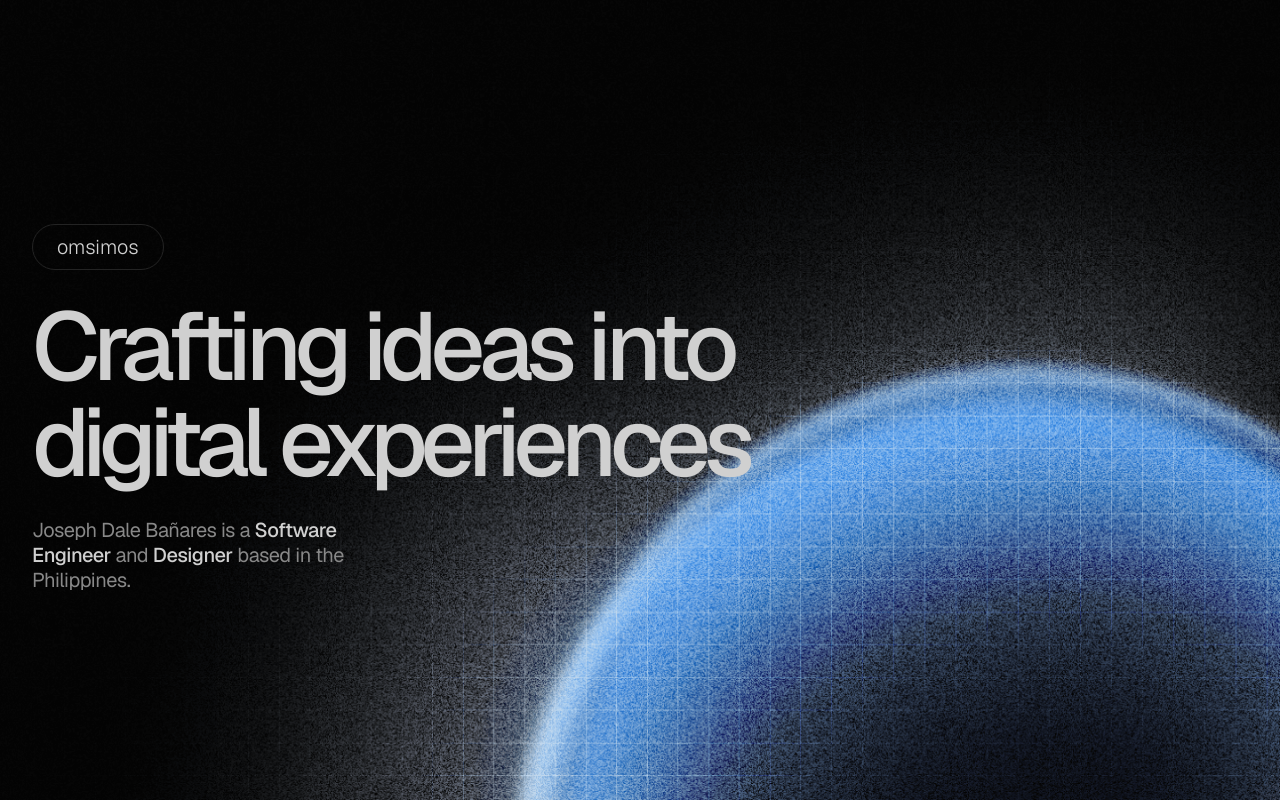
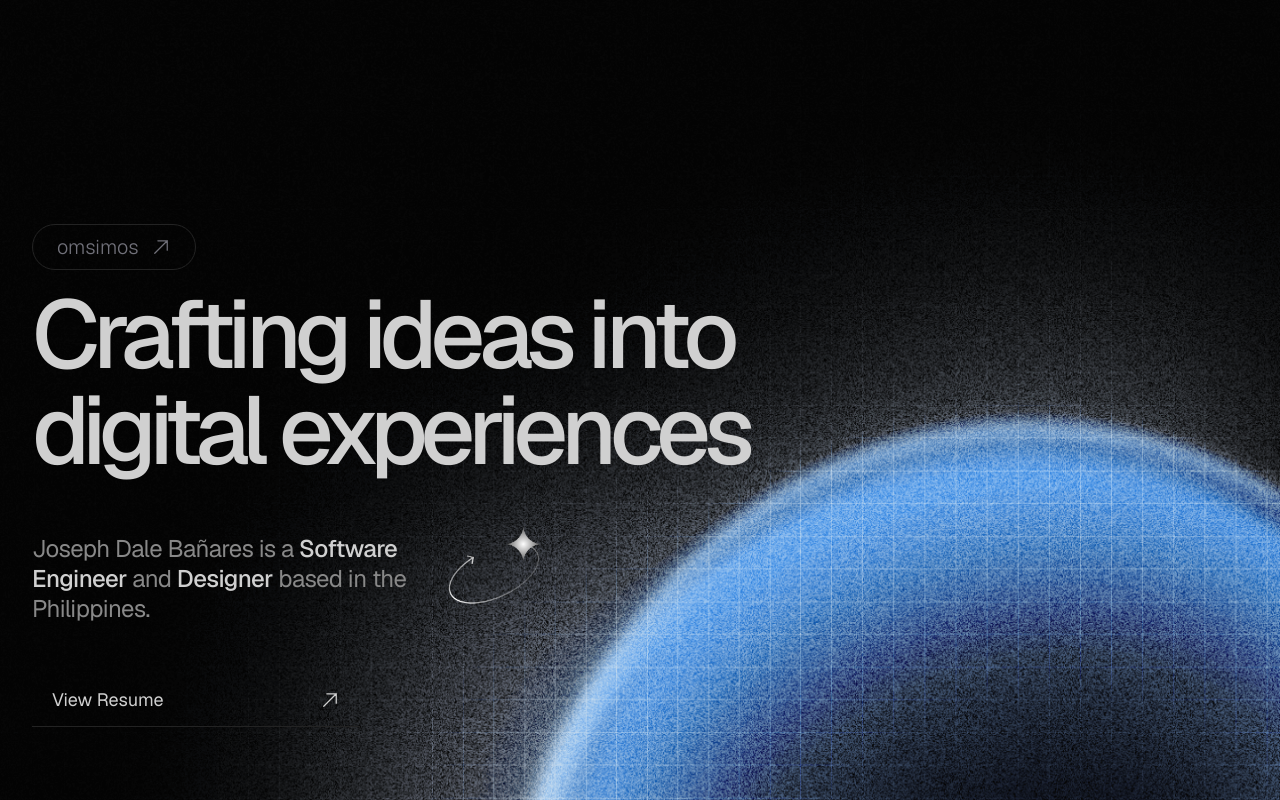
Before and after one commit to hyamero/portfolio, a Next.js app: page / in a window 1280 px wide. Shown: the top 800 px of the page. Built offline with nearby package versions, Linux system fonts and the light colour scheme.

Commit message:
feat: hero section design element details

```diff
--- a/src/app/page.tsx
+++ b/src/app/page.tsx
@@ -1,10 +1,14 @@
 import Image from "next/image";
 import mainBg from "/public/img/main-bg.png";
+import globeIcon from "/public/img/icon/globe-icon.png";
+import starIcon from "/public/img/icon/star-icon.png";
+import { Icons } from "@/components/icons";
 
 export default function Home() {
   return (
-    <main className="container flex min-h-screen pt-56">
-      <div className="absolute left-0 top-0 z-[-1] h-screen w-screen">
+    <main className="min-h-screen">
+      <div className="container flex pt-56">
+        <div className="absolute left-0 top-0 z-[-1] w-screen">
           <Image
             src={mainBg}
             alt="Main Background"
@@ -12,22 +16,51 @@ export default function Home() {
           />
         </div>
 
-      <div className="flex flex-col items-start gap-7">
+        <div className="flex flex-col items-start gap-14">
+          <div className="space-y-4">
+            <div className="inline-block">
               <a
-          href=""
+                href="#"
                 target="_blank"
                 rel="noopener noreferrer"
-          className="inline-block rounded-full border border-border px-6 py-2 text-xl font-light text-muted-foreground/75"
+                className="flex items-center gap-3 rounded-full border border-border px-6 py-2 text-xl font-light text-zinc-500"
               >
-          omsimos
+                <p>omsimos</p>
+                <Icons.arrowUpRight />
               </a>
+            </div>
+
             <h2 className="text-8xl font-medium tracking-[-0.07em]">
               Crafting ideas into <br /> digital experiences
             </h2>
-        <h1 className="w-1/2 text-xl leading-tight tracking-tight text-[#888888] [&>span]:font-medium [&>span]:text-[#D0D0D0]">
+          </div>
+          <div className="flex gap-5">
+            <h1 className="w-2/5 text-2xl leading-tight tracking-tight text-[#888888] [&>span]:font-medium [&>span]:text-foreground">
               Joseph Dale Bañares is a <span>Software Engineer</span> and{" "}
               <span> Designer</span> based in the Philippines.
             </h1>
+
+            <Image
+              alt="Star Icon"
+              src={starIcon}
+              className="relative bottom-3 h-24 w-24"
+            />
+          </div>
+
+          <div className="flex w-1/3 flex-col items-center justify-center gap-20">
+            <a
+              href="#"
+              target="_blank"
+              rel="noopener noreferrer"
+              className="flex w-full items-center justify-between border-b border-border px-5 pb-3 text-lg text-foreground"
+            >
+              <p>View Resume</p>
+              <Icons.arrowUpRight />
+            </a>
+
+            <Image alt="Globe Icon" src={globeIcon} className="h-48 w-48" />
+          </div>
+        </div>
       </div>
     </main>
   );
--- /dev/null
+++ b/src/components/project-showcase.tsx
@@ -0,0 +1,29 @@
+import Image from "next/image";
+import omsThumb from "/public/img/project/omsimos-thumb.png";
+import atomIcon from "/public/img/icon/atom-icon.png";
+import { Icons } from "./icons";
+
+export default function ProjectShowcase() {
+  return (
+    <section className="grid-row-3 container grid min-h-screen grid-cols-4 items-center gap-y-20 py-40">
+      <h2 className="col-span-3 text-5xl tracking-tighter text-muted-foreground [&>span]:font-medium [&>span]:text-foreground">
+        I specialize in crafting <span>high-quality</span> websites using{" "}
+        <span>cutting-edge</span> technologies, seamlessly blending creative
+        design with <span>top-tier</span> performance.
+      </h2>
+
+      <div className="col-span-3 p-24">
+        <Image alt="OMSIMOS Thumbnail" src={omsThumb} className="w-full" />
+      </div>
+
+      <div className="col-start-4 items-center">
+        <Image alt="Atom Icon" src={atomIcon} />
+
+        <p className="text-2xl tracking-tight text-muted-foreground">
+          <span className="font-medium text-foreground">Powered by React</span>,
+          Typescript, Next.js, Tailwind, and GSAP.
+        </p>
+      </div>
+    </section>
+  );
+}
```
Lines whose indentation alone changed are shown as unchanged.
